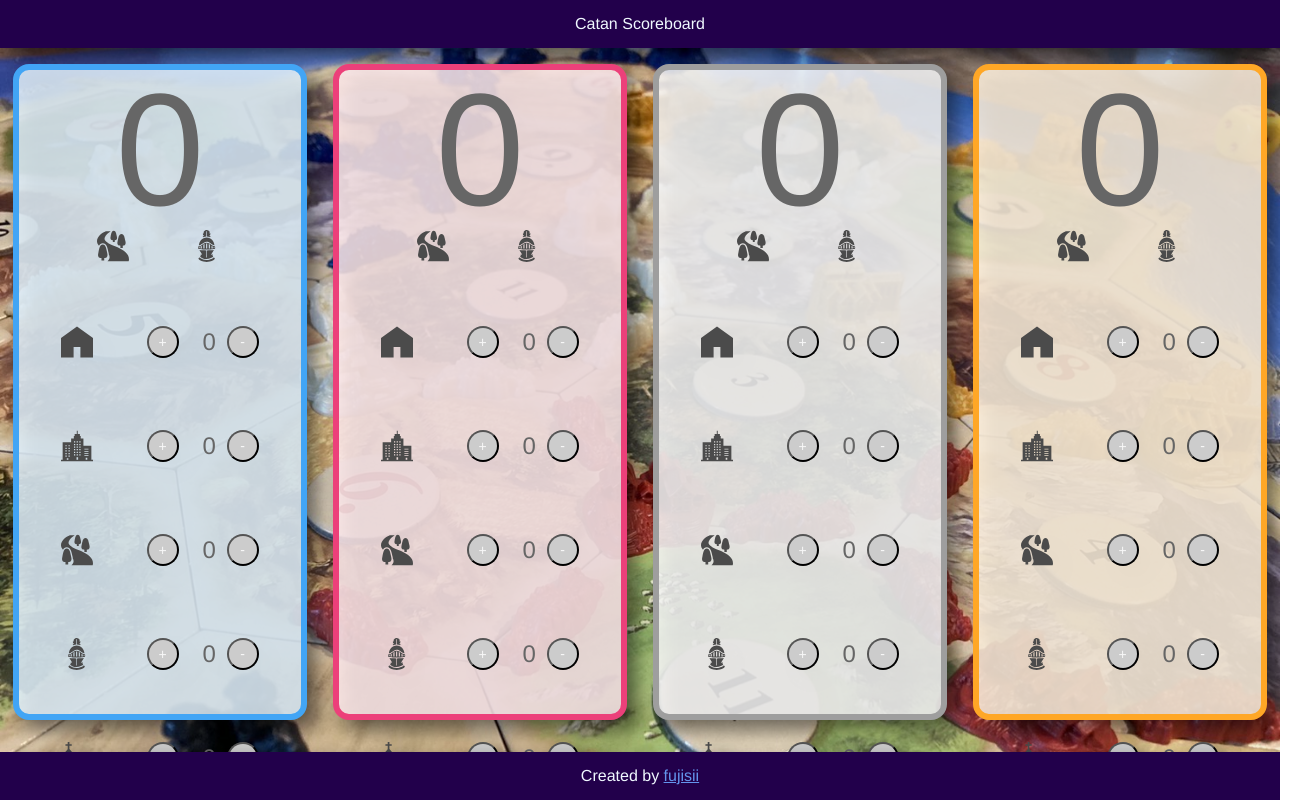
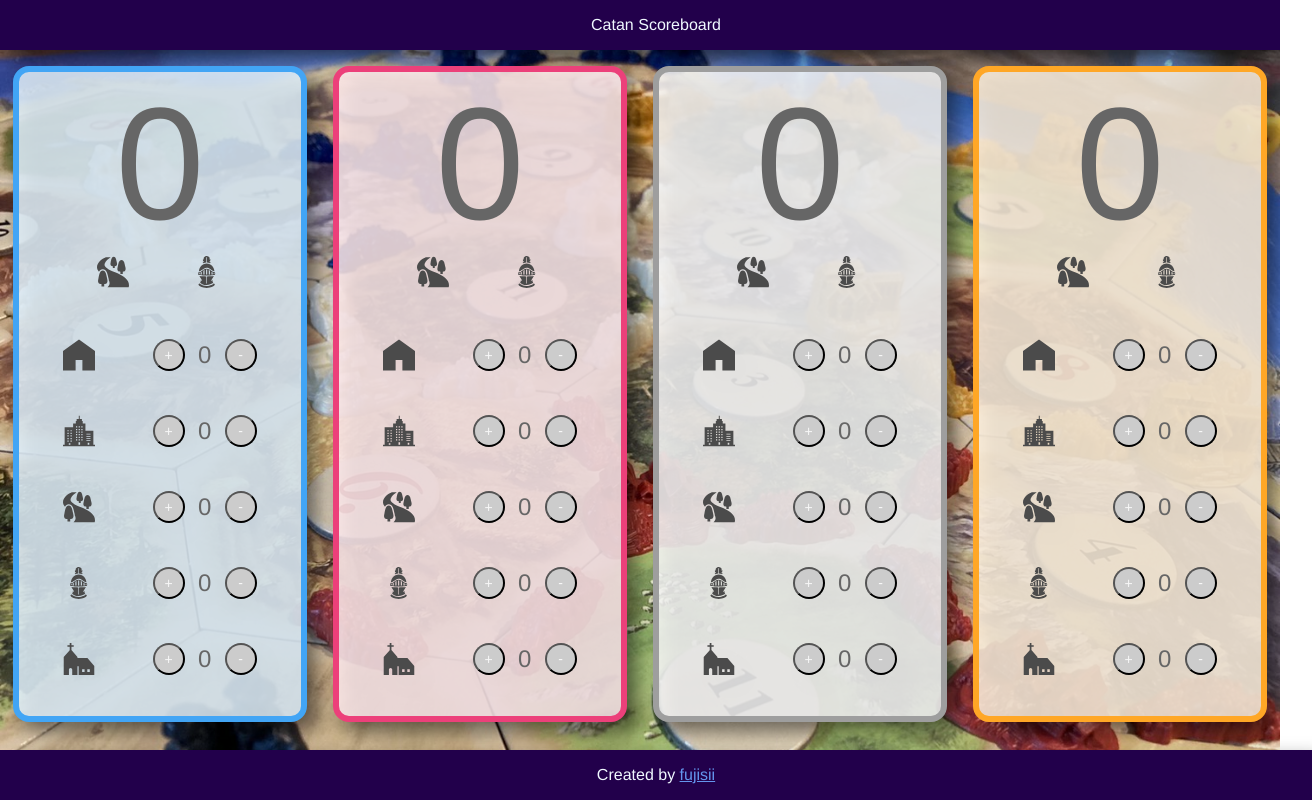
Before and after one commit to fujisii/catan-scoreboard, a React (Create React App) app: page / in a window 1280 px wide. Shown: the whole page, 1312 px wide, since content can reach past the window. Built offline with nearby package versions, Linux system fonts and the light colour scheme.

Commit message:
fix: safari用のcssハックを削除

```diff
--- a/src/App.css
+++ b/src/App.css
@@ -108,7 +108,6 @@
 
 .Counter {
   /* font-size: 24px; */
-  line-height: 0; /* 仮 */
   margin: auto;
   display: flex;
   align-items: center;
@@ -117,11 +116,9 @@
 
 .Counter > p {
   font-size: 24px;
-  padding: 1em;
-  width: 2ch;
+  width: 3ch;
   text-align:center;
   position:relative;
-  margin: 2vh 0px;
 }
 .Build img {
   margin: auto;
@@ -135,19 +132,3 @@
   background: #ccc;
   border-radius: 50%;
 }
-
-/* Safariフォント崩れ対応（修正中） */
-/* https://teratail.com/questions/78551 */
-*,
-*::before,
-*::after{
-    font-weight: normal;
-    line-height: 1em;
-    padding:0;
-    margin: 0;
-    box-sizing: border-box;
-    -webkit-tap-highlight-color:rgba(0,0,0,0);
-    -webkit-user-select: none;
-backface-visibility:hidden;
--webkit-backface-visibility:hidden;
-}
```
